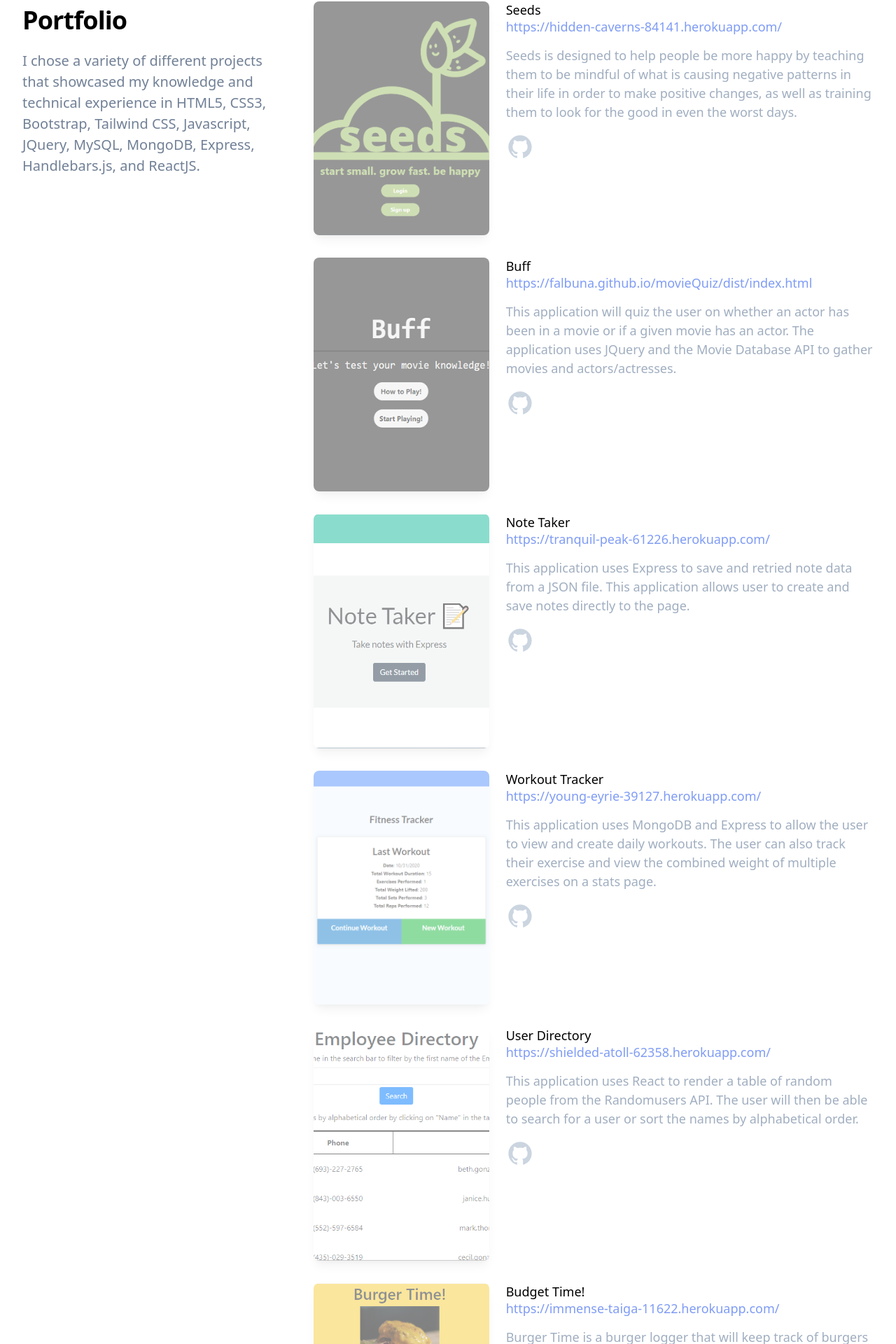
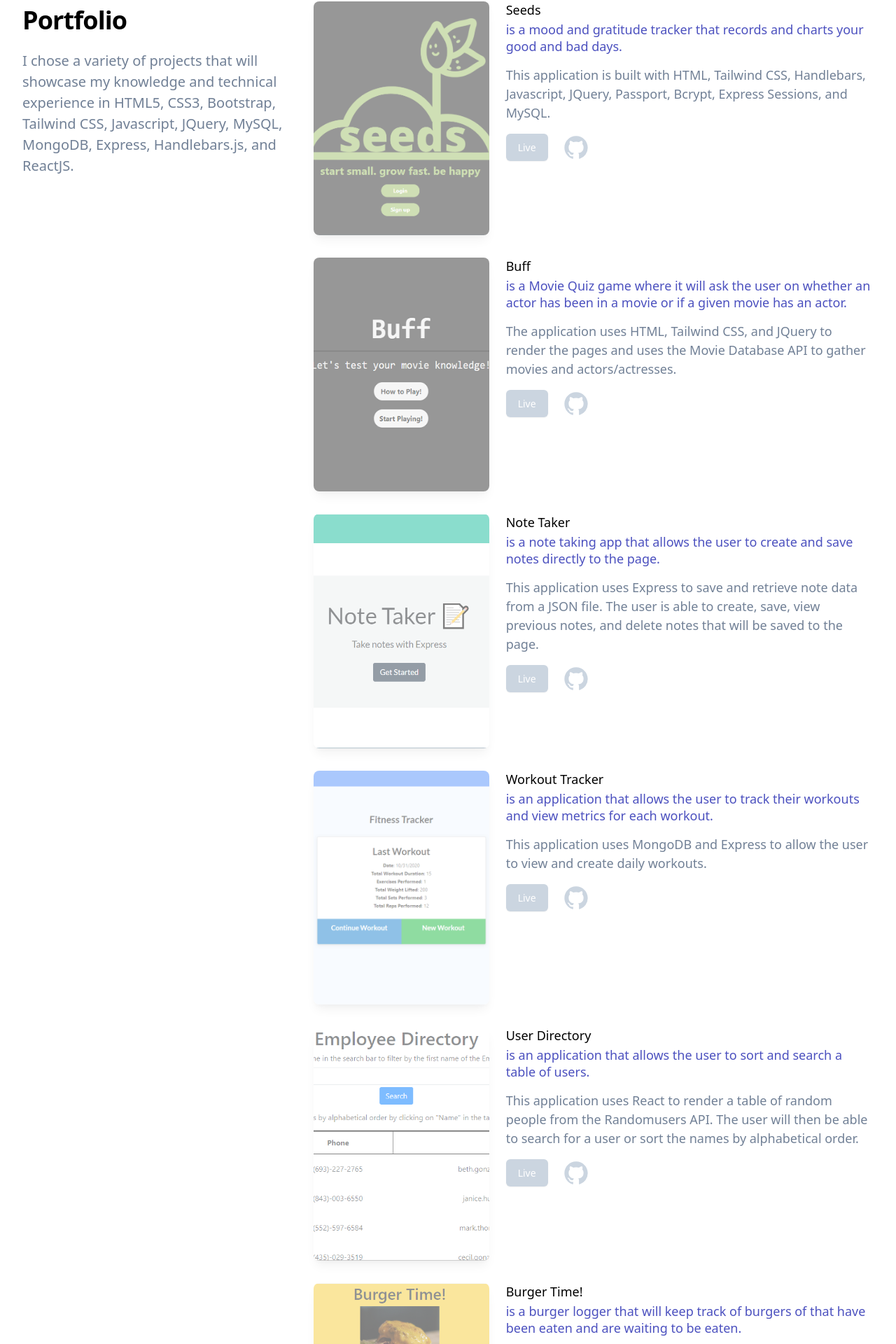
Before and after one commit to falbuna/francisalbuna, a React (Create React App) app: page /portfolio in a window 1280 px wide. Shown: the part 158-2078 px from the top of the page at 70% size. Built offline with nearby package versions, Linux system fonts and the light colour scheme.

Commit message:
Added a link button. Removed link from description. Added a description and summary to the projects.

```diff
--- a/src/components/Project/index.js
+++ b/src/components/Project/index.js
@@ -16,16 +16,21 @@ function Project(props){
                   <div className="space-y-4">
                     <div className="text-lg leading-6 font-medium space-y-1">
                       <h3>{props.title}</h3>
-                      <a href={props.link}>
-                      <p className="text-indigo-400 hover:text-blue1">{props.link}</p>
-                      </a>
+                      <p className="text-indigo-700">{props.description}</p>
                     </div>
                     <div className="text-lg">
-                      <p className="text-gray-500">{props.description}</p>
+                      <p className="text-gray-600">{props.summary}</p>
                     </div>
                     <ul className="flex space-x-5">
                       <li>
-                        <a href={props.github} className="text-gray-400 hover:text-gray-500">
+                        <a href={props.link}>
+                          <button type="submit" className="inline-flex justify-center py-2 px-4 border border-transparent shadow-sm text-sm font-medium rounded-md text-white bg-gray-400 hover:bg-gray-800 focus:outline-none focus:ring-2 focus:ring-offset-2 focus:ring-indigo-500">
+                          Live
+                          </button>
+                        </a>
+                      </li>
+                      <li>
+                        <a href={props.github} className="text-gray-400 hover:text-gray-700">
                           <span className="sr-only">Github</span>
                           <svg className="w-10 h-10" fill="currentColor" viewBox="0 0 24 24" aria-hidden="true">
                             <path d="M12 2C6.477 2 2 6.484 2 12.017c0 4.425 2.865 8.18 6.839 9.504.5.092.682-.217.682-.483 0-.237-.008-.868-.013-1.703-2.782.605-3.369-1.343-3.369-1.343-.454-1.158-1.11-1.466-1.11-1.466-.908-.62.069-.608.069-.608 1.003.07 1.531 1.032 1.531 1.032.892 1.53 2.341 1.088 2.91.832.092-.647.35-1.088.636-1.338-2.22-.253-4.555-1.113-4.555-4.951 0-1.093.39-1.988 1.029-2.688-.103-.253-.446-1.272.098-2.65 0 0 .84-.27 2.75 1.026A9.564 9.564 0 0112 6.844c.85.004 1.705.115 2.504.337 1.909-1.296 2.747-1.027 2.747-1.027.546 1.379.202 2.398.1 2.651.64.7 1.028 1.595 1.028 2.688 0 3.848-2.339 4.695-4.566 4.943.359.309.678.92.678 1.855 0 1.338-.012 2.419-.012 2.747 0 .268.18.58.688.482A10.019 10.019 0 0022 12.017C22 6.484 17.522 2 12 2z" />
--- a/src/pages/Portfolio.js
+++ b/src/pages/Portfolio.js
@@ -16,7 +16,7 @@ class Portfolio extends Component {
       <div className="space-y-12 lg:grid lg:grid-cols-3 lg:gap-8 lg:space-y-0">
         <div className="space-y-5 sm:space-y-4">
           <h2 className="text-3xl font-extrabold tracking-tight sm:text-4xl">Portfolio</h2>
-          <p className="text-xl text-gray-600">I chose a variety of different projects that showcased my knowledge and technical experience in HTML5, CSS3, Bootstrap, Tailwind CSS, Javascript, JQuery, MySQL, MongoDB, Express, Handlebars.js, and ReactJS.</p>
+          <p className="text-xl text-gray-600">I chose a variety of projects that will showcase my knowledge and technical experience in HTML5, CSS3, Bootstrap, Tailwind CSS, Javascript, JQuery, MySQL, MongoDB, Express, Handlebars.js, and ReactJS.</p>
         </div>
 
           <div className="lg:col-span-2">
@@ -25,8 +25,9 @@ class Portfolio extends Component {
               id={project.id}
               key={project.id}
               title={project.title}
+              description={project.description}
               image={project.image}
-              description={project.description}
+              summary={project.summary}
               link={project.link}
               github={project.github}
               />
--- a/src/projects.json
+++ b/src/projects.json
@@ -2,49 +2,55 @@
 {
     "id": 1,
     "title": "Seeds",
+    "description": "is a mood and gratitude tracker that records and charts your good and bad days.",
     "link": "https://hidden-caverns-84141.herokuapp.com/",
     "image": "/assets/images/Seeds.png",
-    "description": "Seeds is designed to help people be more happy by teaching them to be mindful of what is causing negative patterns in their life in order to make positive changes, as well as training them to look for the good in even the worst days.",
+    "summary": "This application is built with HTML, Tailwind CSS, Handlebars, Javascript, JQuery, Passport, Bcrypt, Express Sessions, and MySQL.",
     "github": "https://github.com/falbuna/Seeds"
 },
 {
     "id": 2,
     "title": "Buff",
+    "description": "is a Movie Quiz game where it will ask the user on whether an actor has been in a movie or if a given movie has an actor.  ",
     "link": "https://falbuna.github.io/movieQuiz/dist/index.html",
     "image": "/assets/images/MovieQuiz.PNG",
-    "description": "This application will quiz the user on whether an actor has been in a movie or if a given movie has an actor. The application uses JQuery and the Movie Database API to gather movies and actors/actresses.",
+    "summary": "The application uses HTML, Tailwind CSS, and JQuery to render the pages and uses the Movie Database API to gather movies and actors/actresses.",
     "github": "https://github.com/falbuna/movieQuiz"
 },
 {
     "id": 3,
     "title": "Note Taker",
+    "description": "is a note taking app that allows the user to create and save notes directly to the page.",
     "link": "https://tranquil-peak-61226.herokuapp.com/",
     "image": "/assets/images/NoteTaker.png",
-    "description": "This application uses Express to save and retried note data from a JSON file. This application allows user to create and save notes directly to the page.",
+    "summary": "This application uses Express to save and retrieve note data from a JSON file. The user is able to create, save, view previous notes, and delete notes that will be saved to the page.",
     "github": "https://github.com/falbuna/Note_Taker"
 },
 {
     "id": 4,
     "title": "Workout Tracker",
+    "description":" is an application that allows the user to track their workouts and view metrics for each workout.",
     "link": "https://young-eyrie-39127.herokuapp.com/",
     "image": "/assets/images/WorkoutTracker.png",
-    "description": "This application uses MongoDB and Express to allow the user to view and create daily workouts. The user can also track their exercise and view the combined weight of multiple exercises on a stats page.",
+    "summary": "This application uses MongoDB and Express to allow the user to view and create daily workouts.",
     "github": "https://github.com/falbuna/Workout_Tracker"
 },
 {
     "id": 5,
     "title": "User Directory",
+    "description": "is an application that allows the user to sort and search a table of users.",
     "link": "https://shielded-atoll-62358.herokuapp.com/",
     "image": "/assets/images/EmployeeDirectory.png",
-    "description": "This application uses React to render a table of random people from the Randomusers API. The user will then be able to search for a user or sort the names by alphabetical order.",
+    "summary": "This application uses React to render a table of random people from the Randomusers API. The user will then be able to search for a user or sort the names by alphabetical order.",
     "github": "https://github.com/falbuna/User_Directory"
 },
 {
     "id": 6,
-    "title": "Budget Time!",
+    "title": "Burger Time!",
+    "description": "is a burger logger that will keep track of burgers of that have been eaten and are waiting to be eaten. ",
     "link": "https://immense-taiga-11622.herokuapp.com/",
     "image": "/assets/images/BurgerTime.png",
-    "description": "Burger Time is a burger logger that will keep track of burgers of that have been eaten and are waiting to be eaten. This application uses MySQL, Node, express, Handlebars, and ORM to create the burger log.",
+    "summary": "This application uses MySQL, Node, express, Handlebars, and ORM to create the burger log.",
     "github": "https://github.com/falbuna/Burger"
 }
 ]
```
